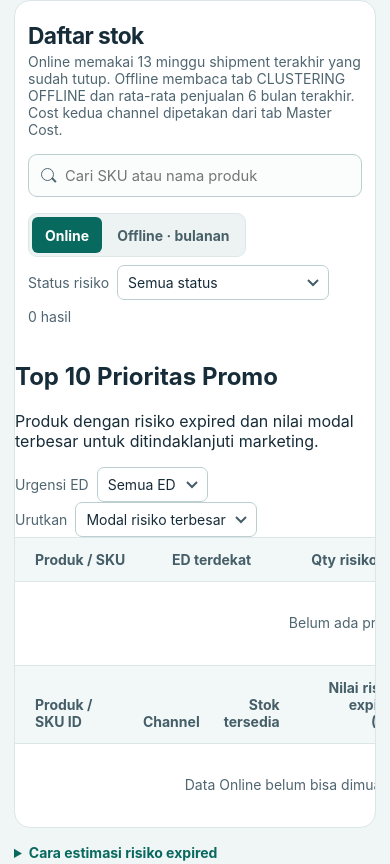
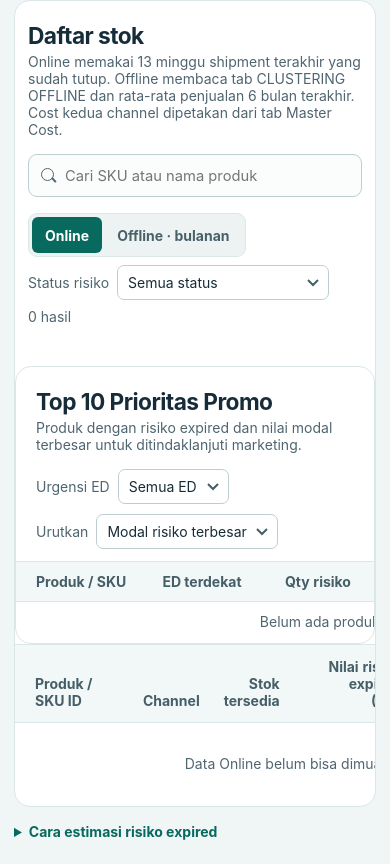
Before and after one commit to khoerulamry0-netizen/oci-indonesia-safelife, a website with bundled scripts: page index.html in a window 390 px wide. Shown: the part 478-1342 px from the top of the page. Built offline with nearby package versions, Linux system fonts and the light colour scheme; files whose address does not match are found by name.

Commit message:
Style marketing priority dashboard

```diff
--- a/styles.css
+++ b/styles.css
@@ -26,6 +26,23 @@ h1 { margin: 32px 0 8px; font-size: clamp(2rem, 4.5vw, 3.25rem); line-height: 1.
 .risk-stat strong { color: #aa341f; }
 .risk-value-stat strong { color: #8a4f0b; }
 .missing-stat strong { color: #865507; }
+.priority-panel { margin-top: 24px; background: #fff; border: 1px solid var(--border); border-radius: 16px; overflow: hidden; }
+.priority-head { display: flex; justify-content: space-between; align-items: end; gap: 16px; padding: 21px 20px 12px; }
+.priority-head h2 { margin: 0 0 4px; font-size: 1.42rem; letter-spacing: -.025em; }
+.priority-head p { margin: 0; color: var(--muted); font-size: .875rem; }
+.priority-controls { display: flex; flex-wrap: wrap; justify-content: end; gap: 10px; }
+.priority-table-wrap { overflow-x: auto; }
+.priority-table { width: 100%; border-collapse: collapse; text-align: left; min-width: 760px; }
+.priority-table th, .priority-table td { padding: 11px 12px; border-top: 1px solid var(--border); font-size: .875rem; }
+.priority-table th:first-child, .priority-table td:first-child { padding-left: 20px; }
+.priority-table th:last-child, .priority-table td:last-child { padding-right: 20px; }
+.priority-table th { background: #f2f7f7; color: #455e68; font-weight: 700; vertical-align: bottom; }
+.priority-status { display: block; width: fit-content; padding: 4px 8px; border-radius: 6px; font-size: .8rem; font-weight: 750; }
+.priority-table td small { display: block; margin-top: 4px; color: var(--muted); }
+.priority-urgent { color: #932a1a; background: #ffebe4; }
+.priority-high { color: #8a4f0b; background: #fff2d3; }
+.priority-medium { color: #08624f; background: #e3f5eb; }
+.priority-monitor { color: #455e68; background: #edf2f4; }
 .inventory { margin-top: 24px; background: #fff; border: 1px solid var(--border); border-radius: 16px; overflow: hidden; }
 .inventory-head, .toolbar { display: flex; justify-content: space-between; align-items: center; gap: 16px; padding: 17px 20px; }
 .inventory-head { padding-top: 21px; padding-bottom: 12px; }
@@ -77,6 +94,8 @@ tbody tr:hover { background: #f8fbfb; }
   .stats { grid-template-columns: repeat(2, minmax(0, 1fr)); }
   .stat { padding: 10px; min-height: 113px; }
   .stat strong { font-size: 1.65rem; }
+  .priority-head { align-items: stretch; flex-direction: column; }
+  .priority-controls { justify-content: start; }
   .inventory { margin-top: 16px; }
   .inventory-head { flex-direction: column; align-items: stretch; }
   .search { width: 100%; }
```
